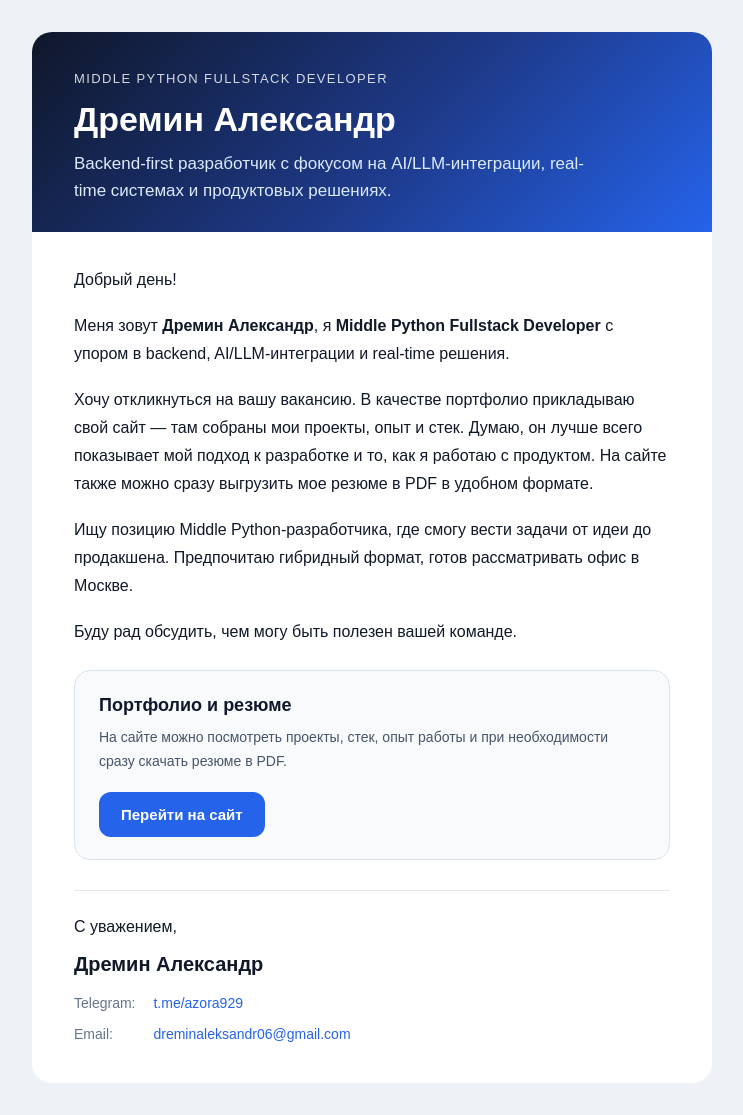
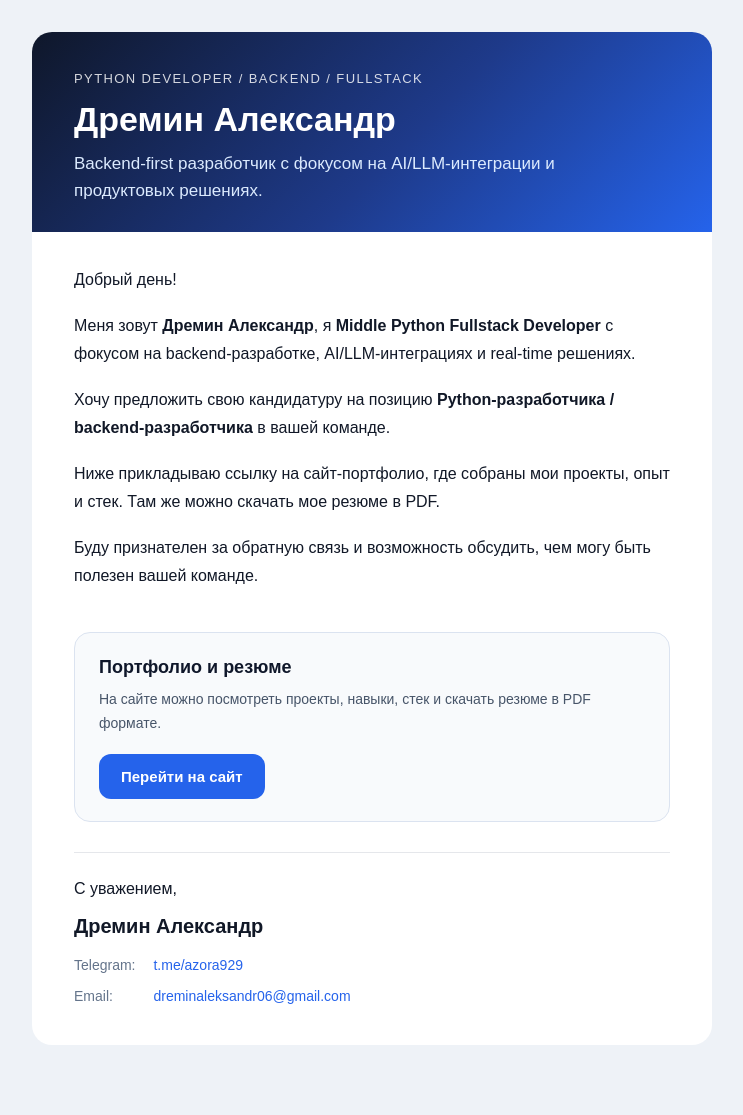
Before and after one commit to azora929/myResume, a Python web app: template assets/templates/mail.html in a window 1280 px wide. Shown: the whole page, without its empty margins (268-1011 px from the left). After the commit the page ends 1045 px from the top, so only its background shows below. Run offline with Jinja, Linux system fonts and the light colour scheme; the template is opened without the code that fills it, so the values that code supplies are empty.

Commit message:
Изменение структуры сопроводительного письма

```diff
--- a/assets/templates/mail.html
+++ b/assets/templates/mail.html
@@ -3,7 +3,7 @@
 <head>
     <meta charset="UTF-8"/>
     <meta name="viewport" content="width=device-width, initial-scale=1.0"/>
-    <title>Отклик на вакансию</title>
+    <title>Сопроводительное письмо</title>
 </head>
 <body style="margin:0; padding:0; background-color:#eef2f7;">
 <table role="presentation" width="100%" border="0" cellspacing="0" cellpadding="0"
@@ -22,14 +22,13 @@
                             <tr>
                                 <td style="padding:40px 42px 28px 42px; font-family:Arial, Helvetica, sans-serif; color:#ffffff;">
                                     <div style="font-size:13px; line-height:1; letter-spacing:1.4px; text-transform:uppercase; opacity:0.82; margin-bottom:14px;">
-                                        Middle Python Fullstack Developer
+                                        Python Developer / Backend / Fullstack
                                     </div>
                                     <div style="font-size:34px; line-height:1.2; font-weight:700; margin-bottom:10px;">
                                         Дремин Александр
                                     </div>
                                     <div style="font-size:17px; line-height:1.6; color:#dbeafe; max-width:520px;">
-                                        Backend-first разработчик с фокусом на AI/LLM-интеграции, real-time системах и
-                                        продуктовых решениях.
+                                        Backend-first разработчик с фокусом на AI/LLM-интеграции и продуктовых решениях.
                                     </div>
                                 </td>
                             </tr>
@@ -42,24 +41,22 @@
                                     <p style="margin:0 0 18px 0;">Добрый день!</p>
 
                                     <p style="margin:0 0 18px 0;">
-                                        Меня зовут <strong>Дремин Александр</strong>, я <strong>Middle Python Fullstack
-                                        Developer</strong> с упором в backend, AI/LLM-интеграции и real-time решения.
+                                        Меня зовут <strong>Дремин Александр</strong>, я <strong>Middle Python Fullstack Developer</strong>
+                                        с фокусом на backend-разработке, AI/LLM-интеграциях и real-time решениях.
                                     </p>
 
                                     <p style="margin:0 0 18px 0;">
-                                        Хочу откликнуться на вашу вакансию. В качестве портфолио прикладываю свой сайт —
-                                        там собраны мои проекты, опыт и стек. Думаю, он лучше всего показывает мой
-                                        подход к разработке и то, как я работаю с продуктом. На сайте также можно сразу
-                                        выгрузить мое резюме в PDF в удобном формате.
+                                        Хочу предложить свою кандидатуру на позицию <strong>Python-разработчика / backend-разработчика</strong>
+                                        в вашей команде.
                                     </p>
 
                                     <p style="margin:0 0 18px 0;">
-                                        Ищу позицию Middle Python-разработчика, где смогу вести задачи от идеи до
-                                        продакшена. Предпочитаю гибридный формат, готов рассматривать офис в Москве.
+                                        Ниже прикладываю ссылку на сайт-портфолио, где собраны мои проекты, опыт и стек.
+                                        Там же можно скачать мое резюме в PDF.
                                     </p>
 
-                                    <p style="margin:0 0 0 0;">
-                                        Буду рад обсудить, чем могу быть полезен вашей команде.
+                                    <p style="margin:0 0 18px 0;">
+                                        Буду признателен за обратную связь и возможность обсудить, чем могу быть полезен вашей команде.
                                     </p>
                                 </td>
                             </tr>
@@ -75,8 +72,7 @@
                                                     Портфолио и резюме
                                                 </div>
                                                 <div style="font-size:14px; line-height:1.7; color:#475569; margin-bottom:18px;">
-                                                    На сайте можно посмотреть проекты, стек, опыт работы и при
-                                                    необходимости сразу скачать резюме в PDF.
+                                                    На сайте можно посмотреть проекты, навыки, стек и скачать резюме в PDF формате.
                                                 </div>
 
                                                 <table role="presentation" border="0" cellspacing="0" cellpadding="0">
```
